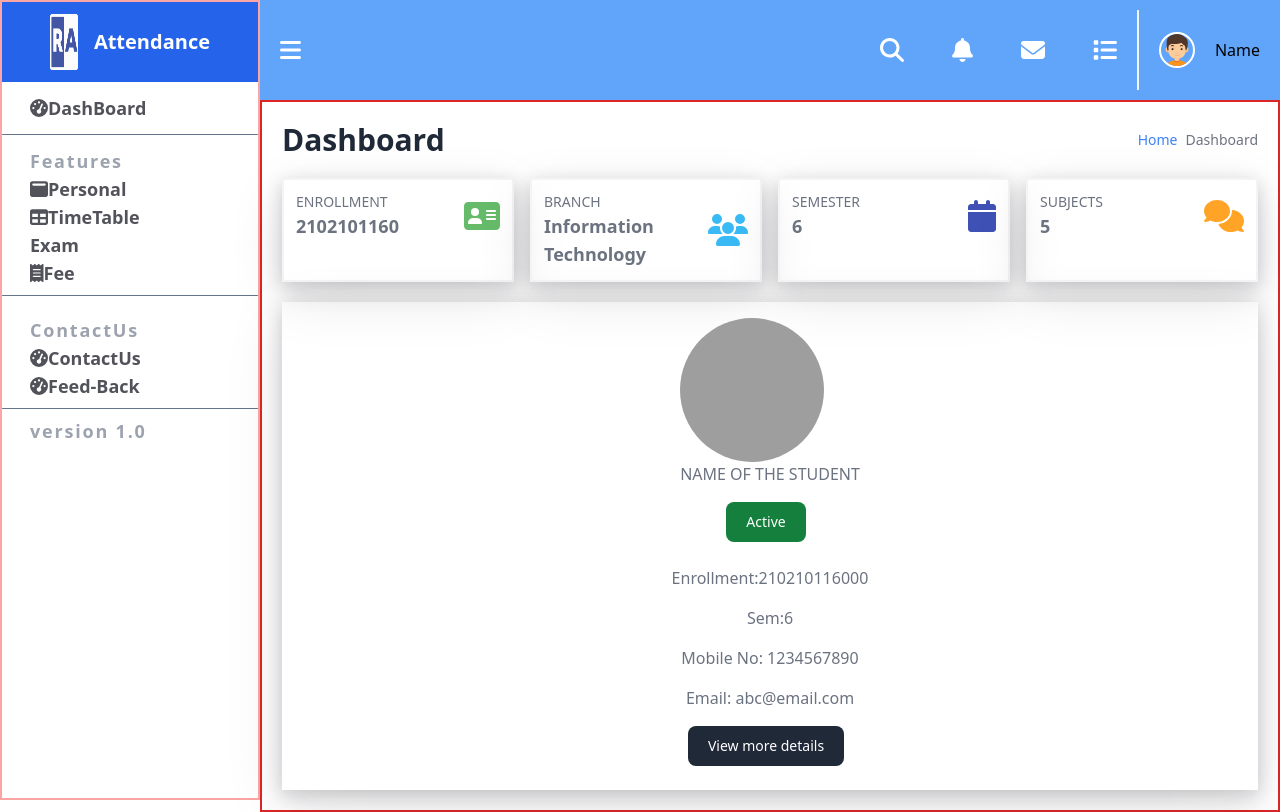
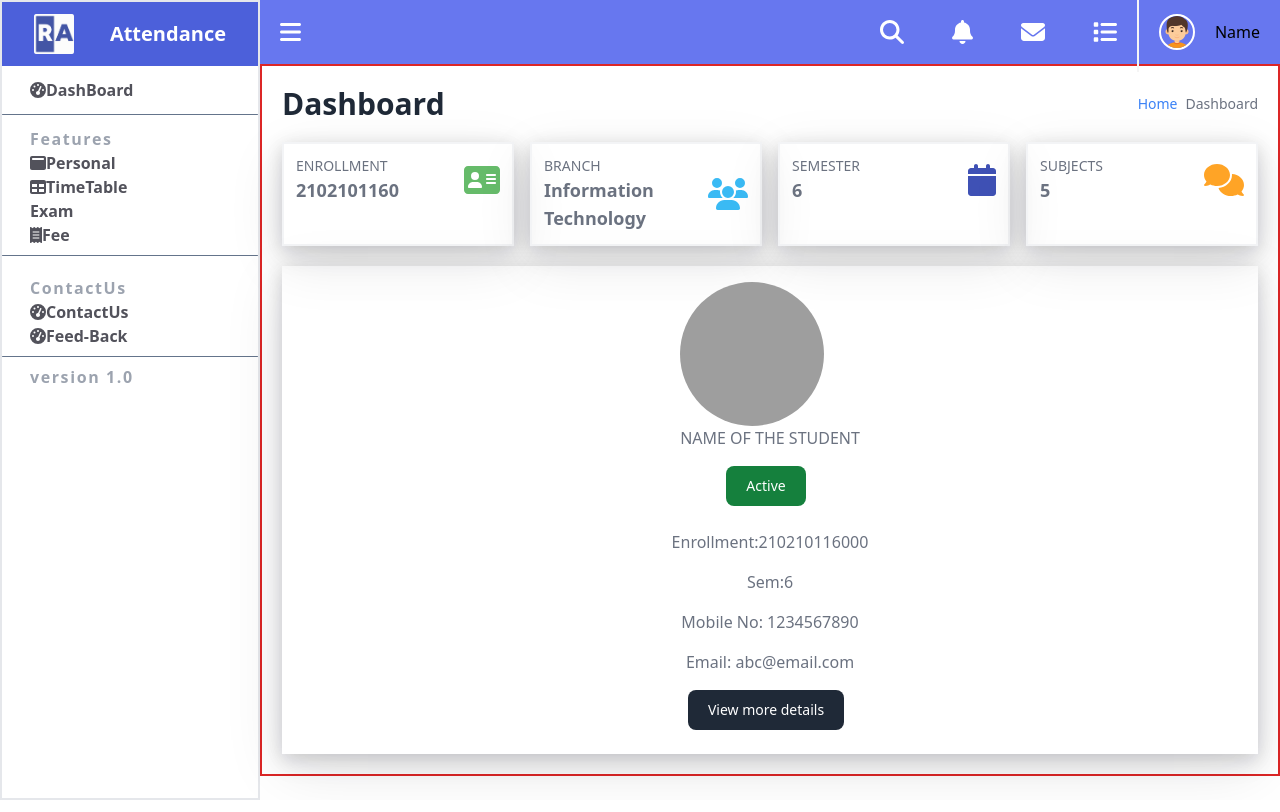
Before and after one commit to HarshDChaudhari/Advance-Attendance-System, a React (Create React App) app: page / in a window 1280 px wide. Built offline with nearby package versions, Linux system fonts and the light colour scheme; grey boxes are pictures that could not be loaded.

Commit message:
fixing style

```diff
--- a/src/components/Page/Page.jsx
+++ b/src/components/Page/Page.jsx
@@ -15,7 +15,7 @@ export default function Page() {
         <>
             <div className='flex'>
                 <Sidebar />
-                <div className='w-full border border-green-600 border-8'>
+                <div className='w-full'>
                 <Topbar />
 
                 </div>
--- a/src/components/Sidebar/Sidebar.jsx
+++ b/src/components/Sidebar/Sidebar.jsx
@@ -6,12 +6,12 @@ import {fas} from '@fortawesome/free-solid-svg-icons'
 function Sidebar() {
     return (
         <>
-            <div className='w-72 h-screen bg-white border-2 border-red-300'>
-                <div className='flex justify-between items-center gap-4 py-[10px] bg-blue-600 h-20 px-12'>
-                    <div><img src={require("../img/logo/logo2.png")} alt="" className='h-14' /></div>
+            <div className='w-72 h-screen bg-white border-2 '>
+                <div className='flex justify-between items-center gap-4 bg-[#4c60da] h-16 px-8'>
+                    <div><img src={require("../img/logo/logo2.png")} alt="" className='size-10' /></div>
                     <div className='text-white text-xl font-bold'>Attendance</div>
                 </div>
-                <div className=' flex flex-col font-semibold text-lg text-zinc-600'>
+                <div className=' flex flex-col font-semibold text-base text-zinc-600'>
                     <div>
                         <div className='px-7 py-3 '>
                         <FontAwesomeIcon icon={fas.faTachometerAlt} />
--- a/src/components/Topbar/Topbar.jsx
+++ b/src/components/Topbar/Topbar.jsx
@@ -5,7 +5,7 @@ import {fas} from '@fortawesome/free-solid-svg-icons'
 function Topbar() {
   return (
     <>
-    <nav className="bg-blue-400 w-full flex items-center justify-between px-5 py-[10px]">
+    <nav className="bg-[#6777ef] w-full flex items-center justify-between px-5 py-[10px] h-16">
                 <div>
                     <button >
                         <FontAwesomeIcon icon={fas.faBars} style={{color: 'white'}} size='xl'/>
```
